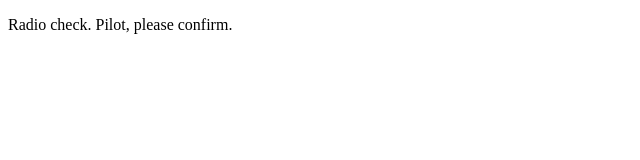
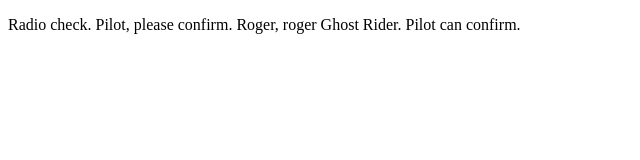
Before and after one commit to i-eva/communication-log-control, a plain HTML site: page index.html in a window 1280 px wide. Shown: the whole page, without its empty margins (0-640 px from the left). Drawn offline with Linux system fonts and the light colour scheme.

Commit message:
first response

```diff
--- a/index.html
+++ b/index.html
@@ -1,6 +1,7 @@
 <!DOCTYPE html>
 <html>
    <body>
-      <p>Radio check. Pilot, please confirm.</p>
+      <p>Radio check. Pilot, please confirm. Roger, roger Ghost Rider. Pilot can confirm.</p>
+
    </body>
 </html>
```
